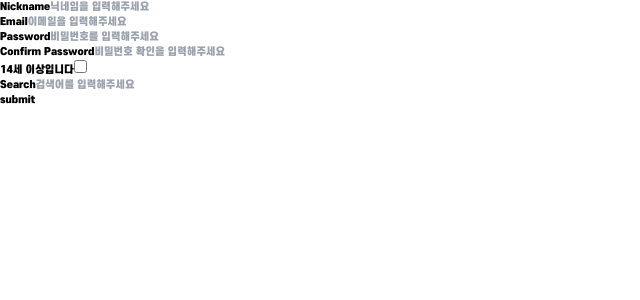
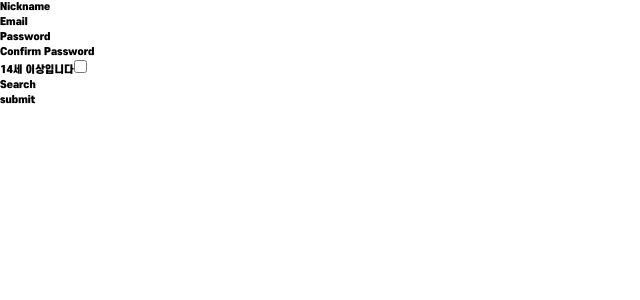
Before and after one commit to EmotionalCore/frontend, a Next.js app: page / in a window 1280 px wide. Shown: the top 300 px of the page, without its empty margins (0-640 px from the left). Built offline with nearby package versions, Linux system fonts and the light colour scheme.

Commit message:
Feat: "zod 에러 메세지, 정규표현식 작성, zod 위치 변경"

```diff
--- a/src/app/components/_common/Inputs/InputsValidation.ts
+++ /dev/null
@@ -1,9 +0,0 @@
-import z from 'zod';
-export const InputsValidation = z.object({
-  nickname: z.string().min(1).max(10, '10자이내'),
-  email: z.string().email('이메일 형식이 아닙니다'),
-  password: z.string().min(8).max(15, '8~15자이내'),
-  passwordConfirm: z.string().min(8).max(15, '8~15자이내'),
-  isover14: z.boolean().refine((value) => value === true, { message: '14세 이상만 가능합니다' }),
-  search: z.string(),
-});
--- /dev/null
+++ b/src/app/lib/zod/InputsValidation.ts
@@ -0,0 +1,32 @@
+import z from 'zod';
+
+const dummyNickname = ['nickname1', 'nickname2', 'nickname3', 'nickname4'];
+const dummyEmail = ['q1@qq.qq', 'q2@qq.qq', 'q3@qq.qq', 'q4@qq.qq'];
+
+const passwordPattern = new RegExp(/^(?=.*?[A-Z])(?=.*?[a-z])(?=.*?[0-9])(?=.*?[#?!@$%^&*-]).+$/);
+
+export const InputsValidation = z
+  .object({
+    nickname: z
+      .string()
+      .min(1, { message: '닉네임을 입력해주세요.' })
+      .max(10)
+      .refine((value) => !dummyNickname.includes(value), { message: '중복되지 않는 닉네임으로 변경해주세요.' }),
+    email: z
+      .string()
+      .toLowerCase()
+      .email({ message: '이메일을 입력해주세요.' })
+      .refine((value) => !dummyEmail.includes(value), { message: '이미 사용 중인 이메일입니다.' }),
+    password: z
+      .string()
+      .min(8, { message: '비밀번호를 입력해주세요.' })
+      .max(15)
+      .regex(passwordPattern, { message: '' }),
+    passwordConfirm: z.string().min(8).max(15),
+    isover14: z.boolean().refine((value) => value === true, { message: '14세 이상만 가능합니다' }),
+    search: z.string().min(1, { message: '검색어를 입력해주세요.' }),
+  })
+  .refine((value) => value.password == value.passwordConfirm, {
+    message: '비밀번호가 틀립니다',
+    path: ['passwordConfirm'],
+  });
--- a/src/app/page.tsx
+++ b/src/app/page.tsx
@@ -48,13 +48,14 @@ export default function Home() {
   );
 }
 */
-//input 사용 예시
+//input 전체 사용 예시
+
 'use client';
 import React from 'react';
 import { useForm } from 'react-hook-form';
 import Inputs from './components/_common/Inputs/Inputs';
 import { zodResolver } from '@hookform/resolvers/zod';
-import { InputsValidation } from './components/_common/Inputs/InputsValidation';
+import { InputsValidation } from './lib/zod/InputsValidation';
 
 interface FormData {
   nickname: string;
@@ -82,47 +83,27 @@ export default function Home() {
       search: '',
     },
   });
+
   const currentValues = watch();
   function handleError() {
-    console.log(currentValues);
+    //1개 이상의 input이 유효성 검사를 통과하지 못했을 때 실행
+    console.log(currentValues, errors);
   }
   function onSubmit(data: FormData) {
-    console.log(currentValues, data);
+    //모든 input이 유효성 검사를 통과했을 때 실행
+    console.log(currentValues);
   }
 
   return (
     <div>
       <form noValidate onSubmit={handleSubmit(onSubmit, handleError)}>
-        <Inputs
-          name='nickname'
-          type='text'
-          label='Nickname'
-          placeholder='닉네임을 입력해주세요'
-          register={register('nickname')}
-          errors={errors}
-        />
-
-        <Inputs
-          name='email'
-          type='email'
-          label='Email'
-          placeholder='이메일을 입력해주세요'
-          register={register('email')}
-          errors={errors}
-        />
-        <Inputs
-          name='password'
-          type='password'
-          label='Password'
-          placeholder='비밀번호를 입력해주세요'
-          register={register('password')}
-          errors={errors}
-        />
+        <Inputs name='nickname' type='text' label='Nickname' register={register('nickname')} errors={errors} />
+        <Inputs name='email' type='email' label='Email' register={register('email')} errors={errors} />
+        <Inputs name='password' type='password' label='Password' register={register('password')} errors={errors} />
         <Inputs
           name='passwordConfirm'
           type='password'
           label='Confirm Password'
-          placeholder='비밀번호 확인을 입력해주세요'
           register={register('passwordConfirm')}
           errors={errors}
         />
@@ -133,14 +114,7 @@ export default function Home() {
           register={register('isover14')}
           errors={errors}
         />
-        <Inputs
-          name='search'
-          type='text'
-          label='Search'
-          placeholder='검색어를 입력해주세요'
-          register={register('search')}
-          errors={errors}
-        />
+        <Inputs name='search' type='text' label='Search' register={register('search')} errors={errors} />
         <button type='submit'>submit</button>
       </form>
     </div>
```
